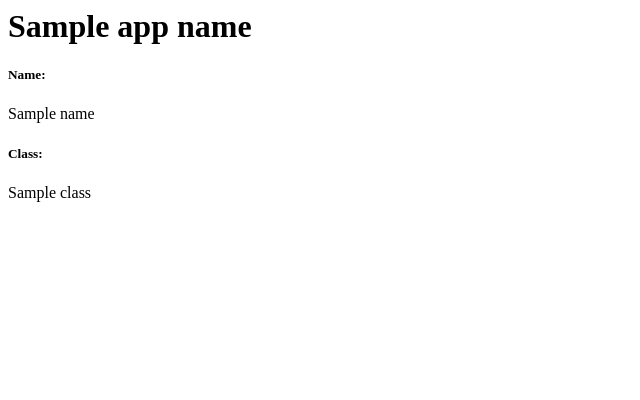
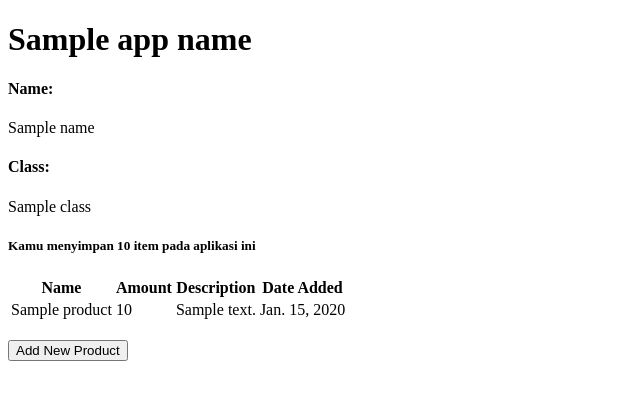
Before and after one commit to mariomichael/gudangku, a Django app: template main/templates/main.html in a window 1280 px wide. Shown: the top 400 px of the page, without its empty margins (0-640 px from the left). Run offline with Django 4.2, Linux system fonts and the light colour scheme; tables that the repository leaves empty hold one stand-in row (values such as "Sample post"); the template is opened without the code that fills it: values that come from a table or form of the project are taken from there, most other values are stand-ins (such as "Sample title", 1, 10 or a date in 2020).

Commit message:
Membuat form input dan menampilkan data hasil input, Tugas 3 selesai

```diff
--- a/gudangku/settings.py
+++ b/gudangku/settings.py
@@ -55,7 +55,7 @@ ROOT_URLCONF = 'gudangku.urls'
 TEMPLATES = [
     {
         'BACKEND': 'django.template.backends.django.DjangoTemplates',
-        'DIRS': [],
+        'DIRS': [BASE_DIR / 'templates'],
         'APP_DIRS': True,
         'OPTIONS': {
             'context_processors': [
--- a/gudangku/urls.py
+++ b/gudangku/urls.py
@@ -18,6 +18,7 @@ from django.contrib import admin
 from django.urls import path, include
 
 urlpatterns = [
+    path('', include('main.urls')),
     path('admin/', admin.site.urls),
-    path('main/', include('main.urls'))
+    # path('', include('main.urls'))
 ]
--- a/main/models.py
+++ b/main/models.py
@@ -1,3 +1,5 @@
+# import datetime
+# from django.utils import timezone
 from django.db import models
 
 # Create your models here.
@@ -6,6 +8,7 @@ class Product(models.Model):
     name = models.CharField(max_length=255)
     amount = models.IntegerField()
     description = models.TextField()
-    # date_added = models.DateField(auto_now_add=True)
+    date_added = models.DateField(auto_now_add=True)
+    # date_added = models.DateField(default=timezone.now)
     # price = models.IntegerField()
-    # description = models.TextField()
+    # description = models.TextField()Z
--- a/main/templates/main.html
+++ b/main/templates/main.html
@@ -1,7 +1,50 @@
+{% extends 'base.html' %}
 <!-- <h5>Application Name: </h5>
 <p>{{ app_name }}<p> -->
-<h1>{{ app_name }}</h1>
+<!-- <h1>{{ app_name }}</h1>
 <h5>Name: </h5>
 <p>{{ name }}<p>
 <h5>Class: </h5>
-<p>{{ class }}<p>
+<p>{{ class }}<p> -->
+
+<!-- tadinya ini base.html (yg ada di line pertama) -->
+
+{% block content %}
+<h1>{{app_name}}</h1>
+
+<h4>Name:</h4>
+<p>{{name}}</p>
+
+<h4>Class:</h4>
+<p>{{class}}</p>
+
+<h5>Kamu menyimpan {{jumlah_item}} item pada aplikasi ini</h5>
+<table>
+    <tr>
+        <th>Name</th>
+        <th>Amount</th>
+        <th>Description</th>
+        <th>Date Added</th>
+    </tr>
+
+    {% comment %} Berikut cara memperlihatkan data produk di bawah baris ini {% endcomment %}
+
+    {% for product in products %}
+        <tr>
+            <td>{{product.name}}</td>
+            <td>{{product.amount}}</td>
+            <td>{{product.description}}</td>
+            <td>{{product.date_added}}</td>
+        </tr>
+    {% endfor %}
+</table>
+
+<br />
+
+<a href="{% url 'main:create_product' %}">
+    <button>
+        Add New Product
+    </button>
+</a>
+
+{% endblock content %}
--- a/main/urls.py
+++ b/main/urls.py
@@ -1,8 +1,13 @@
 from django.urls import path
-from main.views import show_main
+from main.views import show_main, create_product, show_xml, show_json, show_xml_by_id, show_json_by_id
 
 app_name = 'main'
 
 urlpatterns = [
     path('', show_main, name='show_main'),
+    path('create-product', create_product, name='create_product'),
+    path('xml/', show_xml, name='show_xml'),
+    path('json/', show_json, name='show_json'),
+    path('xml/<int:id>/', show_xml_by_id, name='show_xml_by_id'),
+    path('json/<int:id>/', show_json_by_id, name='show_json_by_id'),
 ]
--- /dev/null
+++ b/templates/base.html
@@ -0,0 +1,18 @@
+{% load static %}
+<!DOCTYPE html>
+<html lang="en">
+    <head>
+        <meta charset="UTF-8" />
+        <meta
+            name="viewport"
+            content="width=device-width, initial-scale=1.0"
+        />
+        {% block meta %}
+        {% endblock meta %}
+    </head>
+
+    <body>
+        {% block content %}
+        {% endblock content %}
+    </body>
+</html>
```
Also changed, not shown: main/forms.py (added, +7 -0 lines), main/templates/create_product.html (added, +19 -0 lines), main/views.py (+38 -2 lines), README.md, get_html.png (added), get_json.png (added), get_json_by_id.png (added), get_xml.png (added), get_xml_by_id.png (added), main/migrations/0002_product_date_added.py (added), main/migrations/0003_alter_product_date_added.py (added).
